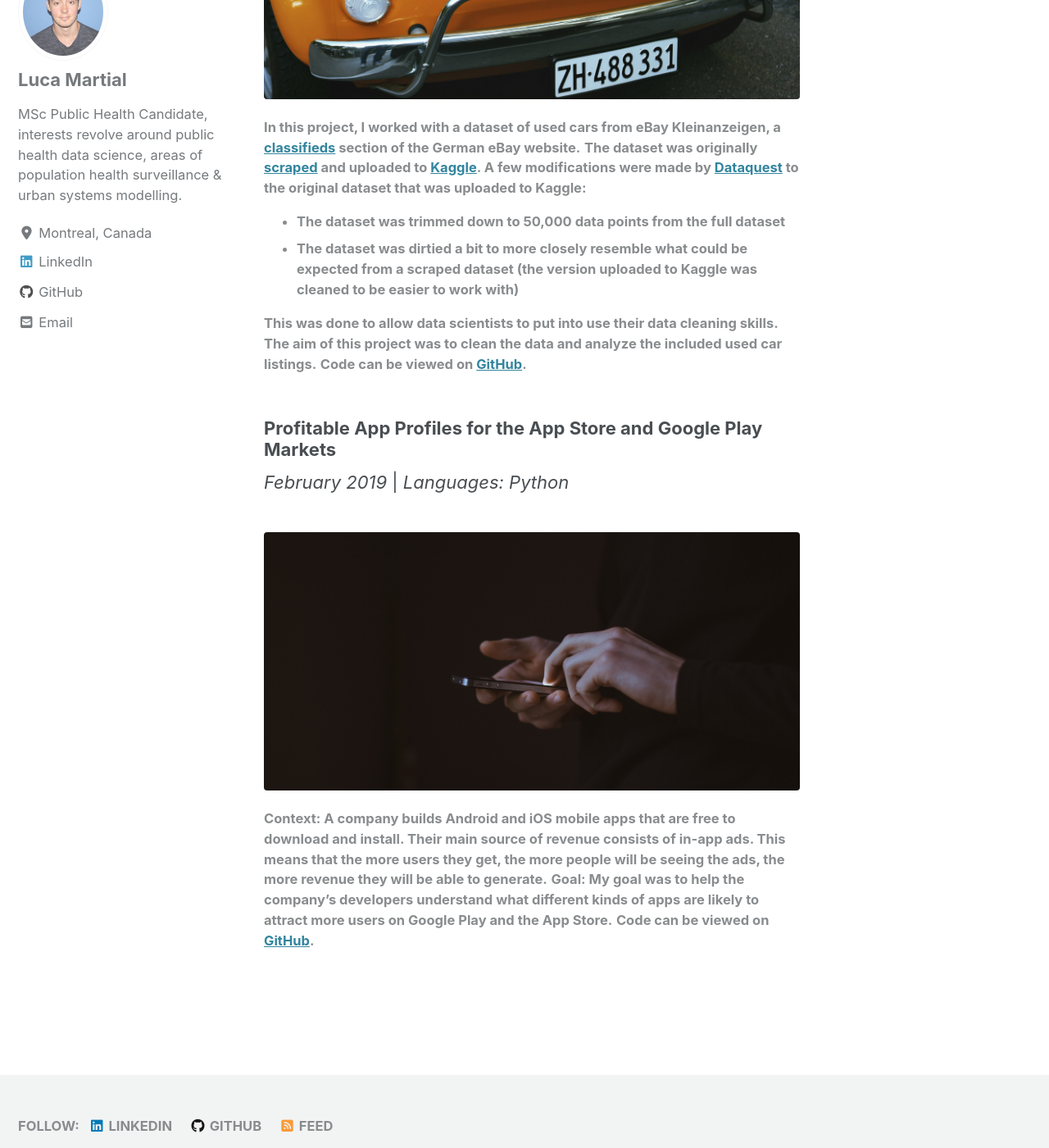
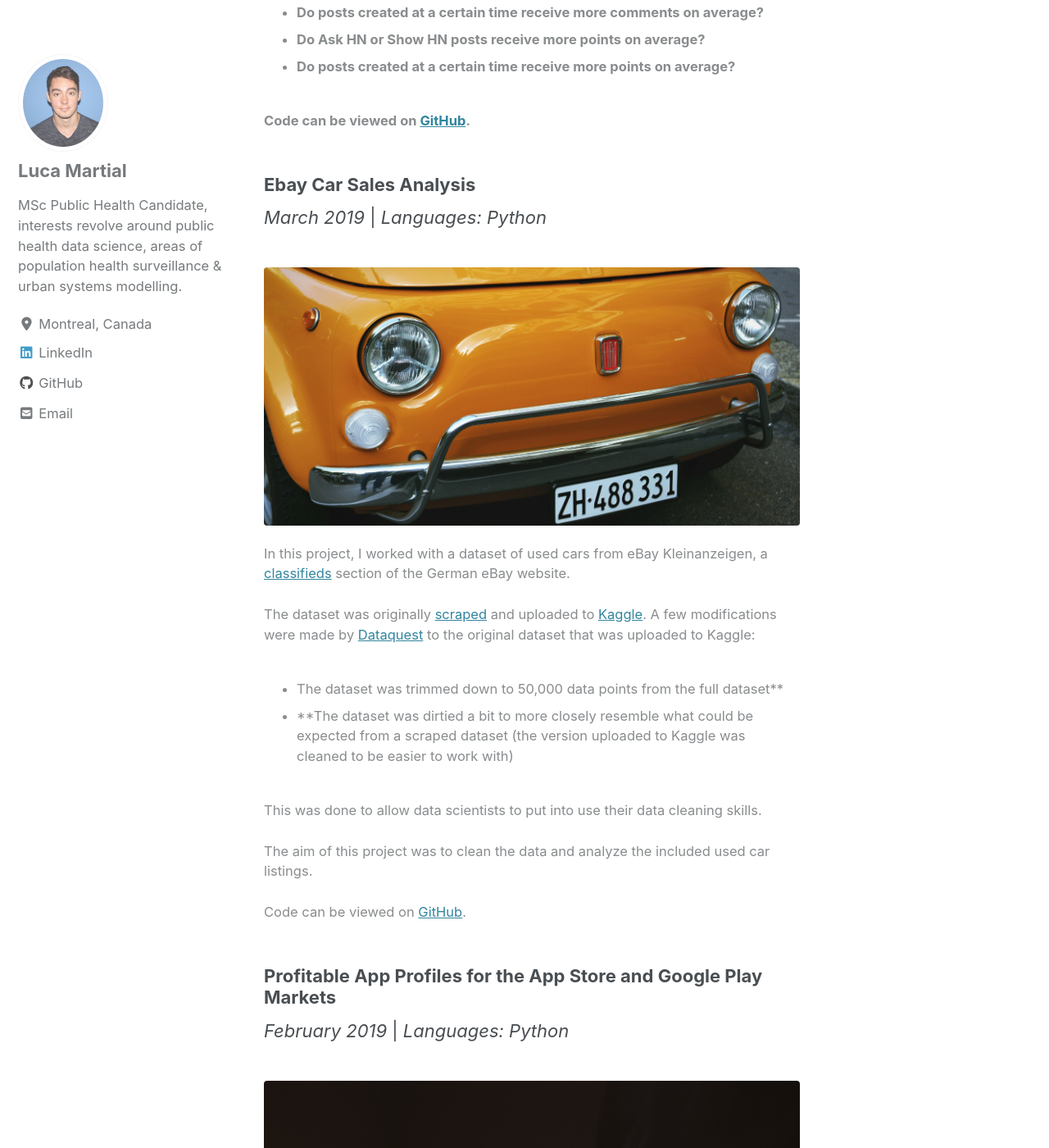
Before and after one commit to luca-martial/luca-martial.github.io, a Jekyll site: the page built from _pages/projects.md, in a window 1280 px wide and 1400 px high, scrolled down 6491 px. Shown: the whole window at 82% size. Built offline with Jekyll 4.4.1, drawn with Linux system fonts in a browser that asks for light colours; cached includes are drawn as plain includes; nearby versions of some CDN libraries.

Commit message:
fixed linebreak

```diff
--- a/_pages/projects.md
+++ b/_pages/projects.md
@@ -43,8 +43,7 @@
 ### Analyzing NYC High School Data
 *June 2019* | *Languages: Python*
 {% include figure image_path="/images/sat.png" caption="
-**New York City has published the following data on student [SAT](https://en.wikipedia.org/wiki/SAT) scores by high school, along with additional demographic data sets:**
-
+**New York City has published the following data on student [SAT](https://en.wikipedia.org/wiki/SAT) scores by high school, along with additional demographic data sets:**<br/><br/>
 
 - **SAT scores by school - SAT scores for each high school in New York City**
 - **School attendance - Attendance information for each school in New York City**
@@ -52,11 +51,9 @@
 - **AP test results - Advanced Placement (AP) exam results for each high school (passing an optional AP exam in a particular subject can earn a student college credit in that subject)**
 - **Graduation outcomes - The percentage of students who graduated, and other outcome information**
 - **Demographics - Demographic information for each school**
-- **School survey - Surveys of parents, teachers, and students at each school**
+- **School survey - Surveys of parents, teachers, and students at each school**<br/><br/>
 
-
-**New York City has a significant immigrant population and is very diverse, so comparing demographic factors such as race, income and gender with SAT scores can be an interesting way to explore whether the SAT is a fair test. This was the goal of this quick analysis.**
-
+**New York City has a significant immigrant population and is very diverse, so comparing demographic factors such as race, income and gender with SAT scores can be an interesting way to explore whether the SAT is a fair test. This was the goal of this quick analysis.**<br/><br/>
 
 **Code can be viewed on [GitHub](https://github.com/luca-martial/Analyzing-NYC-High-School-Data).**"%}
 
@@ -64,19 +61,15 @@
 ### Analyzing Employee Exit Surveys
 *June 2019* | *Languages: Python*
 {% include figure image_path="/images/employee.png" caption="
-**In this project, I worked with exit surveys from employees of the [Department of Education, Training and Employment](https://en.wikipedia.org/wiki/Department_of_Education_and_Training_(Queensland)) (DETE) and the Technical and Further Education (TAFE) institute in Queensland, Australia.**
+**In this project, I worked with exit surveys from employees of the [Department of Education, Training and Employment](https://en.wikipedia.org/wiki/Department_of_Education_and_Training_(Queensland)) (DETE) and the Technical and Further Education (TAFE) institute in Queensland, Australia.**<br/><br/>
 
-
-**I played the role of a data analyst and pretended my stakeholders want to know the following:**
-
+**I played the role of a data analyst and pretended my stakeholders want to know the following:**<br/><br/>
 
 - **Are employees who only worked for the institutes for a short period of time resigning due to some kind of dissatisfaction? What about employees who have been there longer?**
 - **Did more employees in the DETE or TAFE institute end their employment because they were dissatisfied in some way?**
-- **How many people in each age group resgined due to some kind of dissatisfaction? Are younger employees resigning due to some kind of dissatisfaction? What about older employees?**
+- **How many people in each age group resgined due to some kind of dissatisfaction? Are younger employees resigning due to some kind of dissatisfaction? What about older employees?**<br/><br/>
 
-
-**I had to combine the results for *both* surveys to answer these questions. However, although both used the same survey template, one of them customized some of the answers. I therefore aimed to perform lots of data cleaning before getting started analyzing.**
-
+**I had to combine the results for *both* surveys to answer these questions. However, although both used the same survey template, one of them customized some of the answers. I therefore aimed to perform lots of data cleaning before getting started analyzing.**<br/><br/>
 
 **Code can be viewed on [GitHub](https://github.com/luca-martial/Analyzing-Employee-Exit-Surveys).**"%}
 
@@ -84,19 +77,15 @@
 ### Job Outcomes of College Students Between 2010 and 2012 in the U.S.
 *May 2019* | *Languages: Python*
 {% include figure image_path="/images/college.png" caption="
-**In this project, I worked with a dataset on the job outcomes of students who graduated from college between 2010 and 2012. The original data on job outcomes was released by [American Community Survey](https://www.census.gov/programs-surveys/acs/), which conducts surveys and aggregates the data. [FiveThirtyEight](https://fivethirtyeight.com/) cleaned the dataset and released it on their [Github repo](https://github.com/fivethirtyeight/data/tree/master/college-majors).**
+**In this project, I worked with a dataset on the job outcomes of students who graduated from college between 2010 and 2012. The original data on job outcomes was released by [American Community Survey](https://www.census.gov/programs-surveys/acs/), which conducts surveys and aggregates the data. [FiveThirtyEight](https://fivethirtyeight.com/) cleaned the dataset and released it on their [Github repo](https://github.com/fivethirtyeight/data/tree/master/college-majors).**<br/><br/>
 
+**This project was done to showcase how using the pandas plotting functionality along with the Jupyter notebook interface allows us to explore data quickly using visualizations.**<br/><br/>
 
-**This project was done to showcase how using the pandas plotting functionality along with the Jupyter notebook interface allows us to explore data quickly using visualizations.**
-
-
-**Using visualizations, I explored the following questions from the dataset:**
-
+**Using visualizations, I explored the following questions from the dataset:**<br/><br/>
 
 - **Do students in more popular majors make more money?**
 - **How many majors are predominantly male? Predominantly female?**
-- **Which category of majors have the most students?**
-
+- **Which category of majors have the most students?**<br/><br/>
 
 **Code can be viewed on [GitHub](https://github.com/luca-martial/Earnings-Based-on-College-Majors).**"%}
 
@@ -104,23 +93,18 @@
 ### Exploring Hacker News Posts
 *April 2019* | *Languages: Python*
 {% include figure image_path="/images/hacker-news.png" caption="
-**In this project, I worked with a data set of submissions to popular technology site [Hacker News](https://news.ycombinator.com/).**
+**In this project, I worked with a data set of submissions to popular technology site [Hacker News](https://news.ycombinator.com/).**<br/><br/>
 
+**Hacker news is a site started by the startup incubator [Y Combinator](https://www.ycombinator.com/), where user-submitted stories (known as 'posts') are voted and commented upon, similar to reddit.**<br/><br/>
 
-**Hacker news is a site started by the startup incubator [Y Combinator](https://www.ycombinator.com/), where user-submitted stories (known as 'posts') are voted and commented upon, similar to reddit.**
+**I was specifically interested in posts whose titles begin with either 'Ask HN' or 'Show HN'. Users submit 'Ask HN' posts to ask the Hacker News community a specific question. Likewise, users submit 'Show HN' posts to show the Hacker News community a project, product, or just generally something interesting.**<br/><br/>
 
-
-**I was specifically interested in posts whose titles begin with either 'Ask HN' or 'Show HN'. Users submit 'Ask HN' posts to ask the Hacker News community a specific question. Likewise, users submit 'Show HN' posts to show the Hacker News community a project, product, or just generally something interesting.**
-
-
-**I compared these two types of posts to determine the following:**
-
+**I compared these two types of posts to determine the following:**<br/><br/>
 
 - **Do Ask HN or Show HN posts receive more comments on average?**
 - **Do posts created at a certain time receive more comments on average?**
 - **Do Ask HN or Show HN posts receive more points on average?**
-- **Do posts created at a certain time receive more points on average?**
-
+- **Do posts created at a certain time receive more points on average?**<br/><br/>
 
 **Code can be viewed on [GitHub](https://github.com/luca-martial/Hacker-News-Posts-Analysis).**"%}
 
@@ -128,32 +112,25 @@
 ### Ebay Car Sales Analysis
 *March 2019* | *Languages: Python*
 {% include figure image_path="/images/ebay_car.png" caption="
-**In this project, I worked with a dataset of used cars from eBay Kleinanzeigen, a [classifieds](https://en.wikipedia.org/wiki/Classified_advertising) section of the German eBay website.**
+In this project, I worked with a dataset of used cars from eBay Kleinanzeigen, a [classifieds](https://en.wikipedia.org/wiki/Classified_advertising) section of the German eBay website.<br/><br/>
 
+The dataset was originally [scraped](https://en.wikipedia.org/wiki/Web_scraping) and uploaded to [Kaggle](https://www.kaggle.com/orgesleka/used-cars-database/data). A few modifications were made by [Dataquest](https://www.dataquest.io/) to the original dataset that was uploaded to Kaggle:<br/><br/>
 
-**The dataset was originally [scraped](https://en.wikipedia.org/wiki/Web_scraping) and uploaded to [Kaggle](https://www.kaggle.com/orgesleka/used-cars-database/data). A few modifications were made by [Dataquest](https://www.dataquest.io/) to the original dataset that was uploaded to Kaggle:**
+- The dataset was trimmed down to 50,000 data points from the full dataset**
+- **The dataset was dirtied a bit to more closely resemble what could be expected from a scraped dataset (the version uploaded to Kaggle was cleaned to be easier to work with)<br/><br/>
 
+This was done to allow data scientists to put into use their data cleaning skills.<br/><br/>
 
-- **The dataset was trimmed down to 50,000 data points from the full dataset**
-- **The dataset was dirtied a bit to more closely resemble what could be expected from a scraped dataset (the version uploaded to Kaggle was cleaned to be easier to work with)**
+The aim of this project was to clean the data and analyze the included used car listings.<br/><br/>
 
-
-**This was done to allow data scientists to put into use their data cleaning skills.**
-
-
-**The aim of this project was to clean the data and analyze the included used car listings.**
-
-
-**Code can be viewed on [GitHub](https://github.com/luca-martial/Exploring-Ebay-Car-Sales-Data).**" %}
+Code can be viewed on [GitHub](https://github.com/luca-martial/Exploring-Ebay-Car-Sales-Data)." %}
 
 
 ### Profitable App Profiles for the App Store and Google Play Markets
 *February 2019* | *Languages: Python*
 {% include figure image_path="/images/app.png" caption="
-**Context: A company builds Android and iOS mobile apps that are free to download and install. Their main source of revenue consists of in-app ads. This means that the more users they get, the more people will be seeing the ads, the more revenue they will be able to generate.**
+**Context: A company builds Android and iOS mobile apps that are free to download and install. Their main source of revenue consists of in-app ads. This means that the more users they get, the more people will be seeing the ads, the more revenue they will be able to generate.**<br/><br/>
 
-
-**Goal: My goal was to help the company's developers understand what different kinds of apps are likely to attract more users on Google Play and the App Store.**
-
+**Goal: My goal was to help the company's developers understand what different kinds of apps are likely to attract more users on Google Play and the App Store.**<br/><br/>
 
 **Code can be viewed on [GitHub](https://github.com/luca-martial/Popular-Apps-Project).**"%}
```
